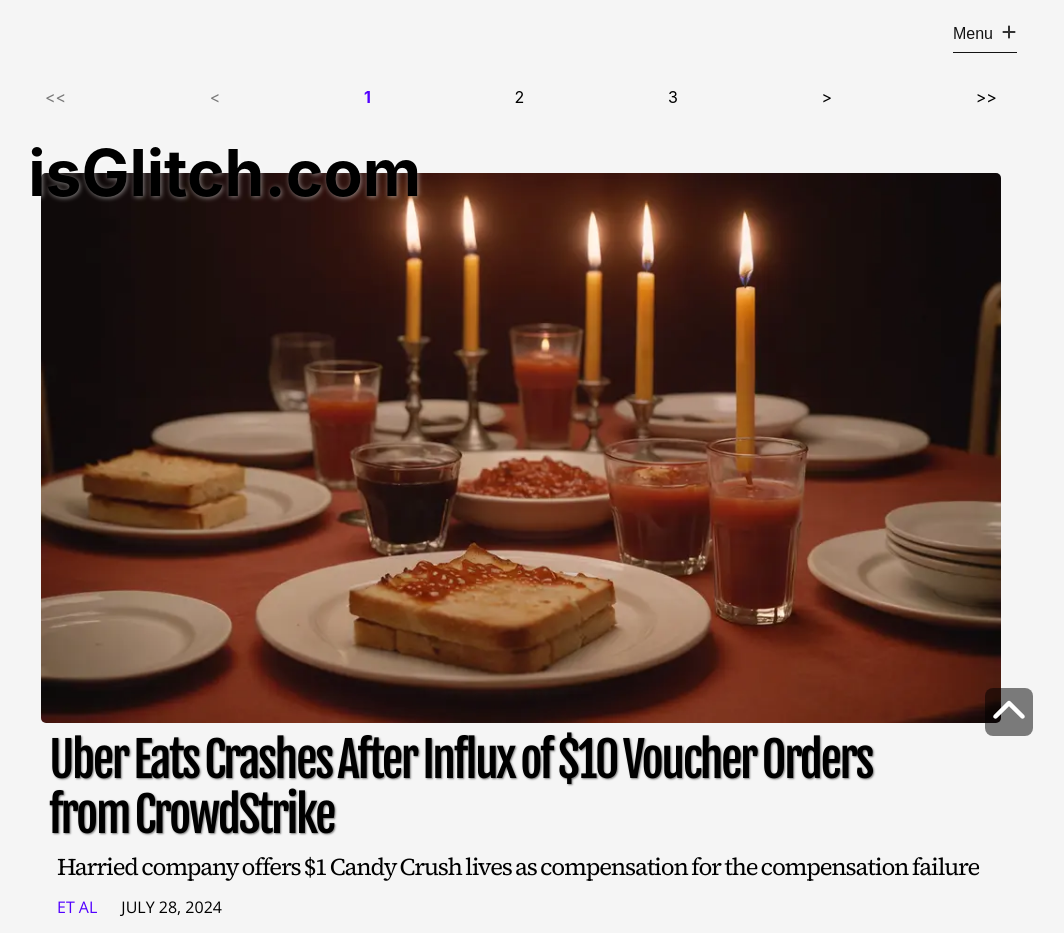
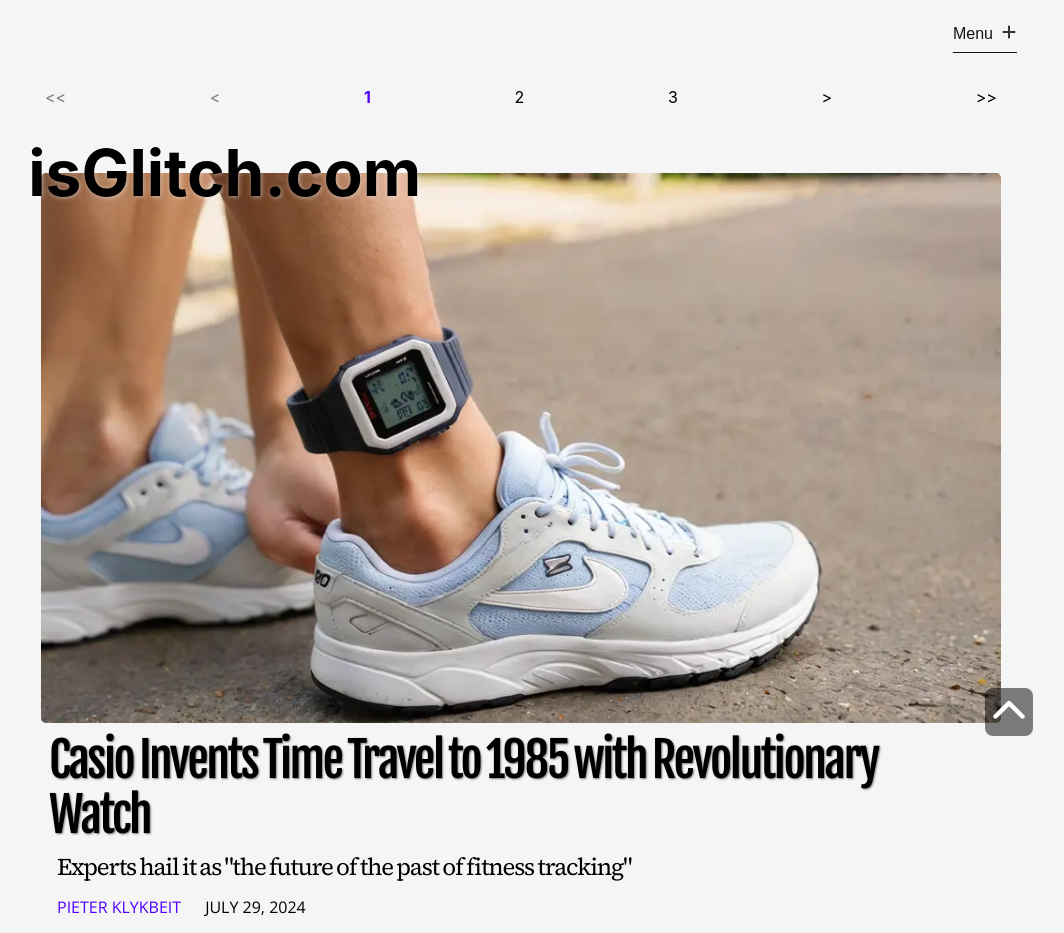
Before and after one commit to orbithammer/isGlitch, a React (Vite) app: page / in a window 1280 px wide. Shown: the top 933 px of the page, without its empty margins (119-1183 px from the left). Built offline with nearby package versions, Linux system fonts and the light colour scheme; a web font is replaced by a local one.

Commit message:
20240729 update

```diff
--- a/src/data/articles.ts
+++ b/src/data/articles.ts
@@ -1791,4 +1791,37 @@
             `As the chaos unfolds, one thing becomes clear: in the world of tech compensation, $10 doesn't buy what it used to, and $1 of virtual candy certainly doesn't sweeten the deal. It does, however, buy a whole lot of headaches, server crashes, and lukewarm fast food. At least the tech vendors will have something to snack on while they ponder their career choices and the true cost of a global outage – all while crushing candy and what remains of their professional dignity.`,
         ]
     },
+    {
+        id: 77,
+        articleUrl: `20240729-casio-invents-time`,
+        category: `reviews`,
+        img: `/images/20240729-casio-invents-time.webp`,
+        alt: `closeup of a Casio watch on the ankle of a jogger`,
+        header: `Casio Invents Time Travel to 1985 with Revolutionary Watch`,
+        subhead: `Experts hail it as "the future of the past of fitness tracking"`,
+        tags: [`Casio`],
+        author: `Pieter Klykbeit`,
+        datePublished: new Date(2024,6,29,7),
+        articleBody: [
+            `Breaking news from the world of haute horlogerie: Casio, the brand your calculator-wielding math teacher swore by, has stumbled into accidental brilliance. Their latest "innovation" – a $56 step-tracking watch – is nothing short of a temporal paradox wrapped around your wrist.`,
+
+            `As your resident Entertainment Division curmudgeon, I normally wouldn't touch a tech story with a ten-foot antenna. But when whispers of this retro marvel reached my vinyl-lined ears, I knew I had to investigate. After all, I haven't been this excited about a timepiece since my Tamagotchi died in '97.`,
+
+            `Casio's marketing geniuses claim this watch "tracks steps." Revolutionary stuff, truly. Next, they'll tell us it also displays the time. But here's the kicker – it does nothing else. Absolutely nothing. It's as if Casio's R&D team took a collective nap sometime during the Reagan administration and just woke up.`,
+
+            `And you know what? The masses are eating it up like it's the second coming of the Walkman.`,
+
+            `In an era where your toaster probably has more processing power than the Apollo missions, this glorified pedometer is flying off shelves faster than you can say "Y2K bug." It's almost as if people are tired of watches that do everything except make them a sandwich. Who would've thought?`,
+
+            `The real genius here is Casio's pricing strategy. At $56, it's cheap enough for the average Joe to feel like he's making a sound financial decision, yet expensive enough to convince him he's not buying complete garbage. It's the horological equivalent of ordering the second-cheapest wine on the menu.`,
+
+            `But let's be real – this watch's true value lies in its ability to transport you back to a simpler time. A time when "streaming" meant standing in the rain, and "wireless" was just a fancy way of saying your headphones were broken.`,
+
+            `For the low, low price of fifty-six of your American dollars, you too can experience the thrill of wondering, "Did I really only take 37 steps today, or is this thing broken?" It's like playing Russian roulette with your fitness goals!`,
+
+            `In conclusion, if you're looking for a watch that does one thing mediocrely and nothing else at all, Casio has got you covered. It's the perfect gift for the Luddite in your life or for that special someone who thinks "smartwatch" is an oxymoron.`,
+
+            `Now, if you'll excuse me, I need to go adjust the tracking on my VCR. I hear "Miami Vice" is on tonight.`,
+        ]
+    },
 ]
```
Also changed, not shown: public/images/20240729-casio-invents-time.webp (added).
